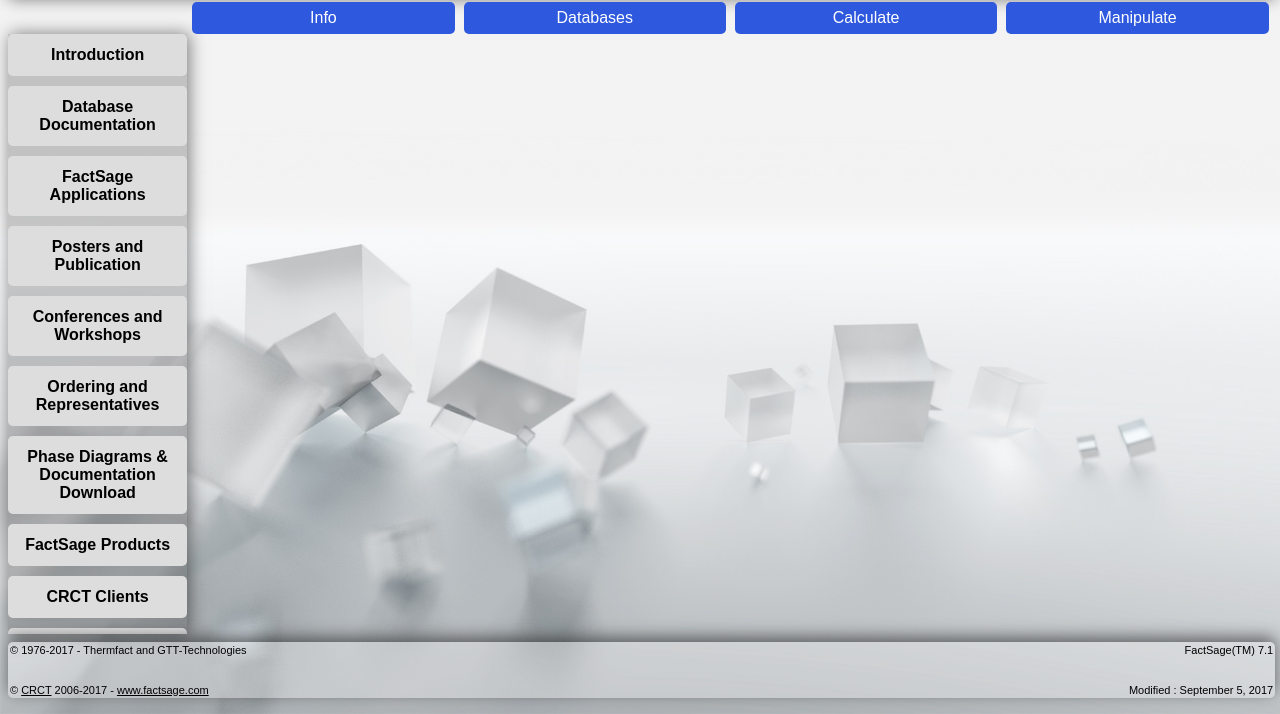
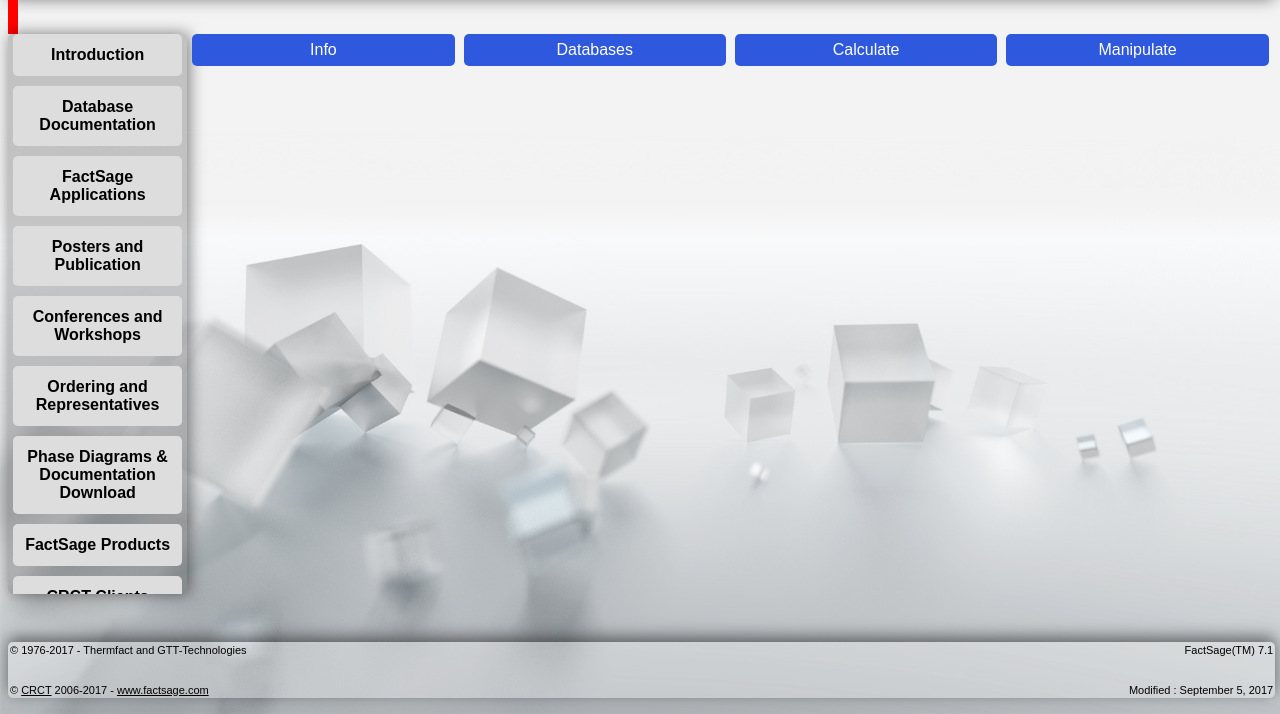
Before and after one commit to seb9465/log2420, a plain HTML site: page tp1/factsage.html in a window 1280 px wide. Shown: the part 94-808 px from the top of the page. Drawn offline with Linux system fonts and the light colour scheme.

Commit message:
SC : Pushing stuff.

```diff
--- a/tp1/factsage.css
+++ b/tp1/factsage.css
@@ -42,7 +42,7 @@ header img {
 #horizontal_menu {                      /*La section contenant l'ensemble des boutons.*/
     float: right;
     width: 85vw;
-    margin-top : 1vh;                   /*Permet de décoller la barre de boutons du shadow du header.*/
+    margin-top : 0vh;                   /*Permet de décoller la barre de boutons du shadow du header.*/
 }
 
 .dropbtn {
@@ -54,6 +54,7 @@ header img {
     border-radius: 5px;                 /*Rounded corners.*/
     width: 20.5vw;
     height: 4vh;
+    max-height:40px;
 }
 
 .dropdown {
@@ -94,15 +95,24 @@ header img {
 }
 
 /*----------------------------------------------------MENU VERTICAL DE GAUCHE----------------------------------------------------*/
+.vertical-menu-top-margin {
+    background-color: red;
+    height: 5vh;
+    max-height: 40px;
+    width: 10px;
+    top:0;
+
+
+}
 
 .vertical-menu {
     float: left;                /*Permet d'avoir le menu vertical complètement à gauche des autres éléments.*/
     width: 14vw;
-    height: 75vh;
-    margin-top:5vh;
+    height: 70vh;
     overflow: auto;             /* Permet de scroll-down dans la barre verticale de menu.*/
     box-shadow: 2px 0px 16px 0px rgba(0,0,0,0.5);
     background-color:rgba(0,0,0,0.2);
+    border-radius: 5px;
 }
 
 .vertical-menu a {
@@ -110,6 +120,8 @@ header img {
     color: black;
     display: block;
     margin-bottom: 10px;	/*Permet d'espacer chacun des blocs de texte.*/
+    margin-right: 5px;
+    margin-left: 5px;
     padding: 12px;
     text-decoration: none;
     border-radius: 5px;
--- a/tp1/factsage.html
+++ b/tp1/factsage.html
@@ -12,7 +12,8 @@
 			<a class="sous-titre">CRCT - ThermFact Inc. & GTT-Technologies</a>
 			<img src="factsage.png">
 		</header>
-
+            <div class = "vertical-menu-top-margin">
+            </div>
 			<nav class = "vertical-menu">
 					<a>Introduction</a>
 					<a>Database Documentation</a>
```
